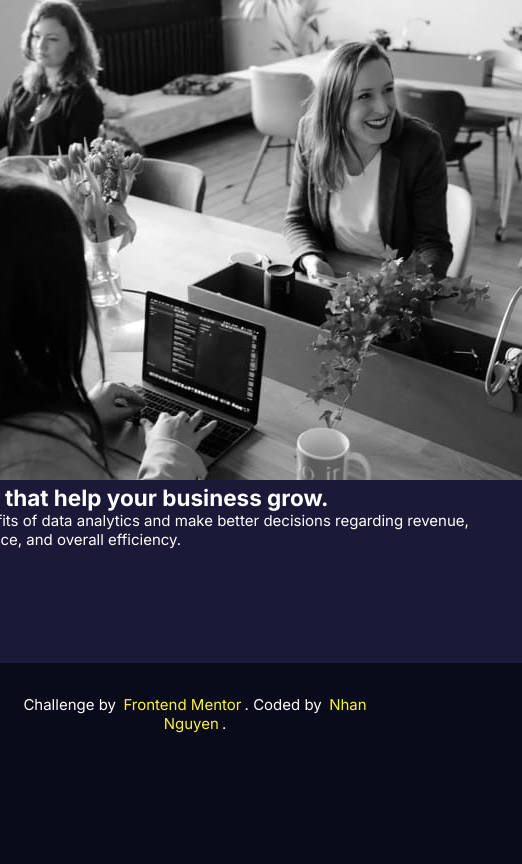
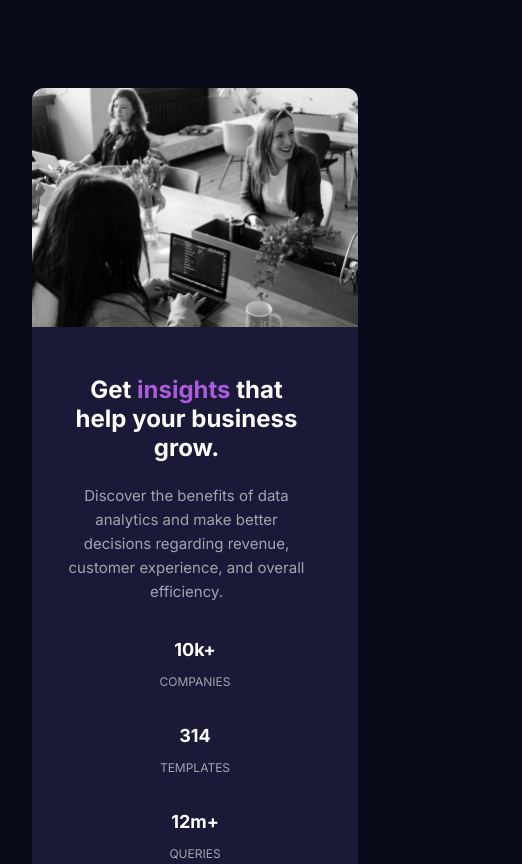
Before and after one commit to edwardnguyen225/front_end_mentor, a website: page stats-preview-card-component-main/index.html in a window 390 px wide. Shown: the top 864 px of the page, 522 px wide, since content can reach past the window. Drawn offline with nearby package versions, Linux system fonts and the light colour scheme; files that its build step writes are made by us from their sources.

Commit message:
Add card on mobile. Need fix img overlay

```diff
--- a/stats-preview-card-component-main/app/scss/_card.scss
+++ b/stats-preview-card-component-main/app/scss/_card.scss
@@ -1,3 +1,65 @@
 .card {
+  margin: 5.5rem 1.5rem;
+  padding: 0;
+  width: 87%;
+  max-width: 326px;
   background-color: $darkDesaturatedBlue;
+
+  border-radius: 12px;
+
+  text-align: center;
+
+  display: flex;
+  flex-direction: column;
+  overflow: hidden;
+
+  text-align: center;
+  font-weight: 400;
+
+  &__img {
+    img {
+      width: 100%;
+      height: auto;
+    }
+  }
+
+  &__info {
+    margin: 2.75rem 3.25rem 2.1875rem 2.1875rem;
+
+    &__title {
+      margin-bottom: 1.375rem;
+      font-size: 1.5rem;
+      font-weight: 700;
+
+      span {
+        color: $softViolet;
+      }
+    }
+
+    &__disc {
+      color: $slightlyTransparentWhite;
+      line-height: 1.5rem;
+    }
+  }
+
+  &__stats {
+    margin-bottom: 2.5rem;
+    .stat {
+      &:not(:last-child) {
+        padding-bottom: 2.25rem;
+      }
+
+      &__label {
+        margin-top: 0.875rem;
+        color: $slightlyTransparentWhite;
+        font-size: 0.75rem; // 12px
+        text-transform: uppercase;
+      }
+
+      &__value {
+        font-size: 1.125rem; // 18px
+        font-weight: 700;
+      }
+    }
+  }
 }
```
